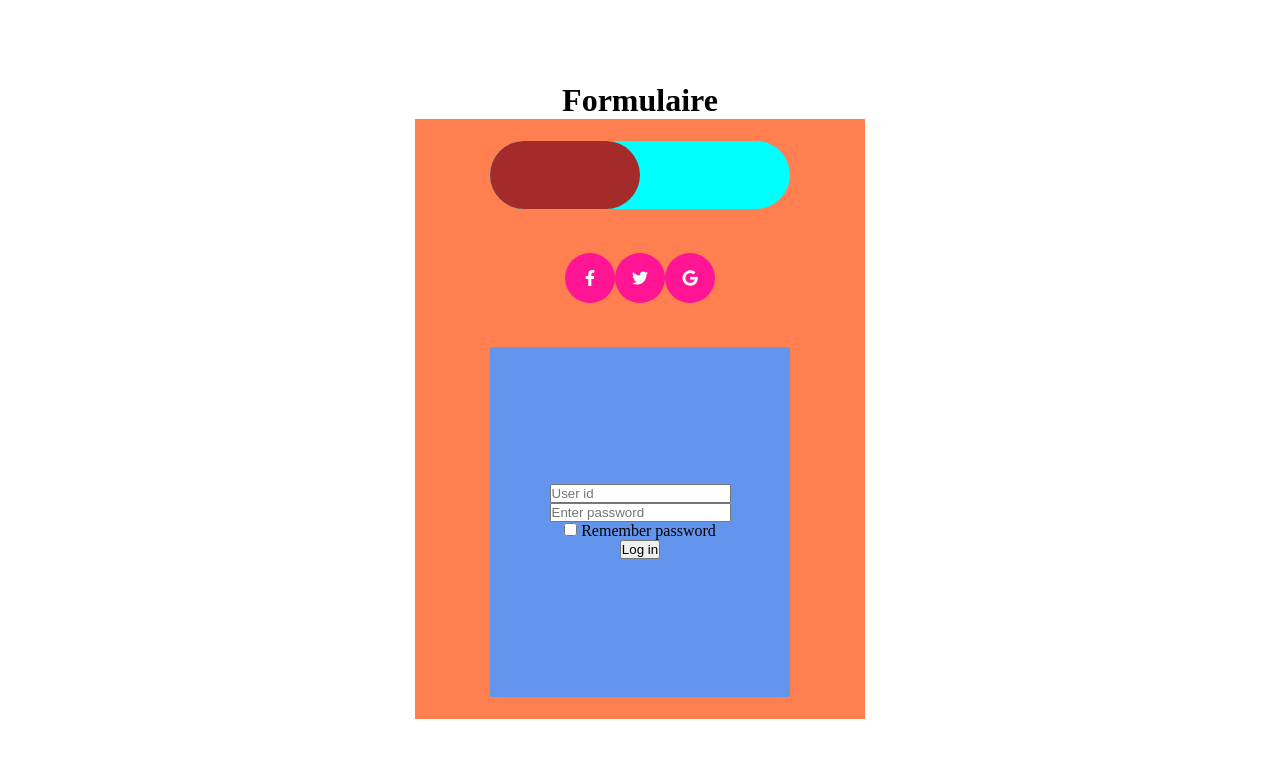
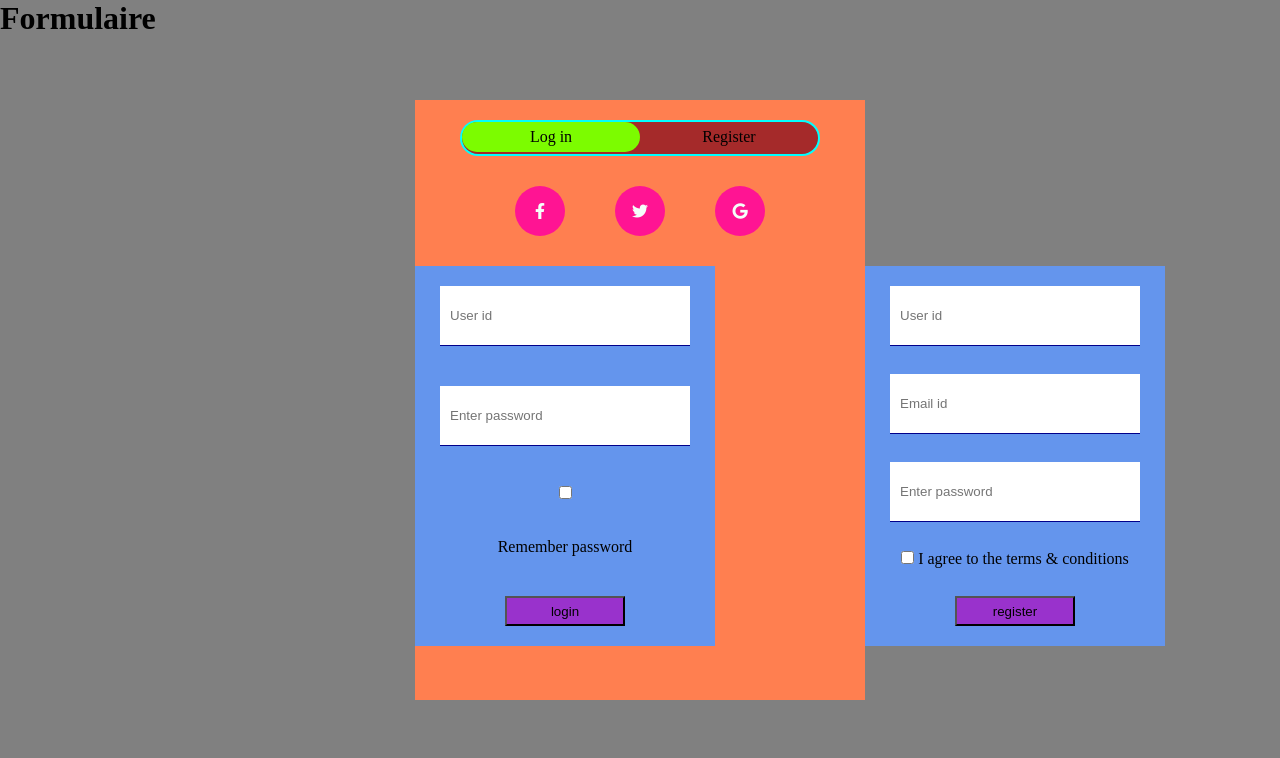
Before and after one commit to emi4218/FormulaireLoginRegister, a plain HTML site: page index.html in a window 1280 px wide. Drawn offline with Linux system fonts and the light colour scheme.

Commit message:
avant utilisation par Julien

```diff
--- a/css/style.css
+++ b/css/style.css
@@ -1,84 +1,146 @@
 *{
     margin:0;
     padding:0;
+    box-sizing: border-box;
+}
+
+body {
+    position: fixed;
+    background-color: grey;
     top: 0;
     right: 0;
     bottom: 0;
     left: 0;
-    box-sizing: border-box;
-}
-
-body {
-    display: flex;
-    flex-direction: column;
-    justify-content: center;
-    align-items: center;
-    width: 100vw;
-    height: 100vh;
 }
 
 #container {
-    display: flex;
+    position: absolute;
+    margin: auto;
+    top: 0;
+    right: 0;
+    bottom: 0;
+    left: 0;
     background-color: coral;
     width: 450px;
     height: 600px;
-    flex-direction: column;
-    justify-content: space-around;
-    align-items: center;
+    /* overflow: hidden; */
 }
 
 .switch {
-    position: relative;
-    display: inline-block;
-    width: 300px;
-    height: 68px;
+    display: flex;
+    width: 360px;
+    height: 36px;
+    padding: 2px;
+    margin: 20px auto;
     background-color: aqua;
     border-radius: 50px;
 }
 
-.switch input {
-    opacity: 0;
-    width: 0;
-    height: 0;
-}
-
 .slider {
-    position: absolute;
-    width: 150px;
-    height: 68px;
+    position: relative;
+    width: 356px;
+    height: 32px;
     background-color: brown;
     border-radius: 50px;
 }
 
+.btn {
+    position: absolute;
+    width: 178px;
+    height:30px;
+    border-radius: 50px;
+    left:0;
+    transition: linear 1s;
+    background-color: lawngreen;
+}
+
+.login {
+    position: absolute;
+    width: 178px;
+    height: 30px;
+    display: flex;
+    justify-content: center;
+    align-items: center;
+    left: 0;
+}
+
+.register {
+    position: absolute;
+    width: 178px;
+    height: 30px;
+    display: flex;
+    justify-content: center;
+    align-items: center;
+    right: 0;
+}
+
 #logo {
     display: flex;
-    width: 150px;
+    justify-content: space-around;
+    align-items: center;
+    width: 300px;
+    height: 50px;
+    margin: 30px auto;
 }
 
-#logo i {
+#logo div {
+    display: flex;
+    justify-content: center;
+    align-items: center;
     background-color: deeppink;
     width: 50px;
     height: 50px;
     border-radius: 25px;
-    display: flex;
-    justify-content: center;
-    align-items: center;
     color: mintcream;
 }
 
 .form {
-    background-color: orangered;
-    width: 300px;
-    height: 350px;
     display: flex;
-    overflow: hidden;
+    justify-content: space-between;
+
 }
 
-.form div {
+.formLogin {
+    position: absolute;
     background-color: cornflowerblue;
     width: 300px;
-    height: 350px;
+    height: 380px;
     display: flex;
-    text-align: center;
+    flex-direction: column;
+    justify-content: space-between;
     align-items: center;
+    left: 0;
+    transition: linear 1s;
+    padding: 20px;
 }
+
+.formRegister {
+    position: absolute;
+    background-color: cornflowerblue;
+    width: 300px;
+    height: 380px;
+    display: flex;
+    flex-direction: column;
+    justify-content: space-between;
+    align-items: center;
+    left: 450px;
+    transition: linear 1s;
+    padding: 20px;
+}
+
+.text {
+    width: 250px;
+    height: 60px;
+    padding: 0 10px;
+    border: none;
+    border-bottom: darkblue 1px solid;
+}
+
+.button {
+    display: flex;
+    justify-content: center;
+    align-items: center;
+    width: 120px;
+    height: 30px;
+    background-color: darkorchid;
+}
--- a/index.html
+++ b/index.html
@@ -18,40 +18,40 @@
     <div id="container">
 
         <div class="switch">
-            <div class="slider"></div>
+            <div class="slider">
+                <div class="btn"></div>
+                <div class="login">Log in</div>
+                <div class="register">Register</div>
+            </div>
         </div>
+
         <div id="logo">
-            <i class="fab fa-facebook-f"></i>
-            <i class="fab fa-twitter"></i>
-            <i class="fab fa-google"></i>
+            <div><i class="fab fa-facebook-f"></i></div>
+            <div><i class="fab fa-twitter"></i></div>
+            <div><i class="fab fa-google"></i></div>
         </div>
 
         <div class="form">
-            <div class="formulaire">
-                <div class="login">
-                    <form>
-                        <input type="text" class="username" placeholder="User id">
-                        <input type="password" class="password" placeholder="Enter password"></br>
-                        <input type="checkbox" class="remember">
-                        <label for="scales">Remember password</label></br>
-                        <button class="btn login">Log in</button>
-                    </form>
+            <div class="formLogin">
+                <input type="text" class="text" placeholder="User id">
+                <input type="password" class="text" placeholder="Enter password">
+
+                <input type="checkbox" class="remember">
+                <label for="scales">Remember password</label>
+                <input type="submit" value="login" class="button">
+            </div>
+
+            <div class="formRegister">
+                <input type="text" class="text" placeholder="User id">
+                <input type="text" class="text" placeholder="Email id">
+                <input type="password" class="text" placeholder="Enter password">
+                <div class="checkDiv">
+                    <input type="checkbox" class="remember">
+                    <label for="scales">I agree to the terms & conditions</label>
                 </div>
-            </div>
-            <div class="formulaire">
-                <div class="register">
-                    <form>
-                        <input type="text" class="username" placeholder="User id">
-                        <input type="text" class="email" placeholder="Email id">
-                        <input type="password" class="password" placeholder="Enter password"></br>
-                        <input type="checkbox" class="remember">
-                        <label for="scales">I agree to the terms & conditions</label></br>
-                        <button class="btn login">Register</button>
-                    </form>
-                </div>
+                <input type="submit" value="register" class="button">
             </div>
         </div>
-
     </div>
 
 </body>
```
